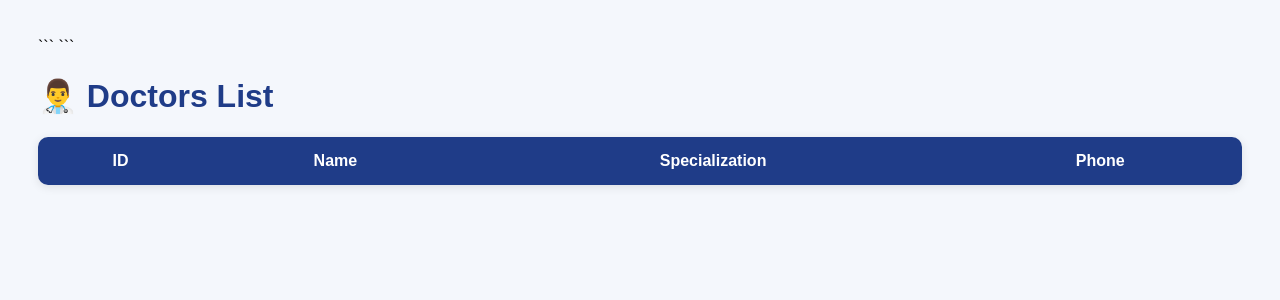
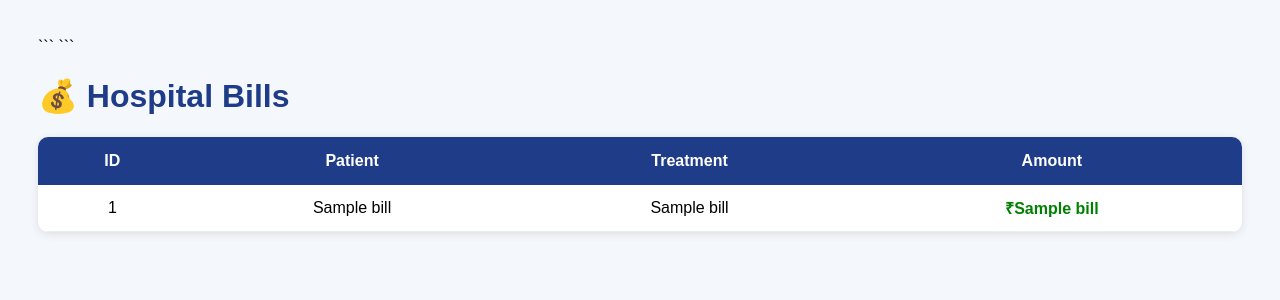
Before and after one commit to swathi04721/Hospital-Management-System, a Flask app: page /view_bills in a window 1280 px wide. Shown: the top 300 px of the page. Run offline with Flask 3, Linux system fonts and the light colour scheme; a database or web service that is not in the repository returns one stand-in record (values such as "Sample title"); lists and menus that the app fills with data are empty; some libraries are stand-ins or nearby versions.

Commit message:
improved bills ui

````diff
--- a/templates/view_bills.html
+++ b/templates/view_bills.html
@@ -2,7 +2,7 @@
 
 <html>
 <head>
-    <title>Doctors List</title>
+    <title>Hospital Bills</title>
 
 ```
 <style>
@@ -42,6 +42,11 @@
         background:#f8f9ff;
     }
 
+    .amount{
+        color:green;
+        font-weight:bold;
+    }
+
 </style>
 ```
 
@@ -49,24 +54,24 @@
 
 <body>
 
-<h1>👨‍⚕️ Doctors List</h1>
+<h1>💰 Hospital Bills</h1>
 
 <table>
 
 <tr>
     <th>ID</th>
-    <th>Name</th>
-    <th>Specialization</th>
-    <th>Phone</th>
+    <th>Patient</th>
+    <th>Treatment</th>
+    <th>Amount</th>
 </tr>
 
-{% for doctor in doctors %}
+{% for bill in bills %}
 
 <tr>
-    <td>{{ doctor[0] }}</td>
-    <td>{{ doctor[1] }}</td>
-    <td>{{ doctor[2] }}</td>
-    <td>{{ doctor[3] }}</td>
+    <td>{{ bill[0] }}</td>
+    <td>{{ bill[1] }}</td>
+    <td>{{ bill[2] }}</td>
+    <td class="amount">₹{{ bill[3] }}</td>
 </tr>
 
 {% endfor %}
````
